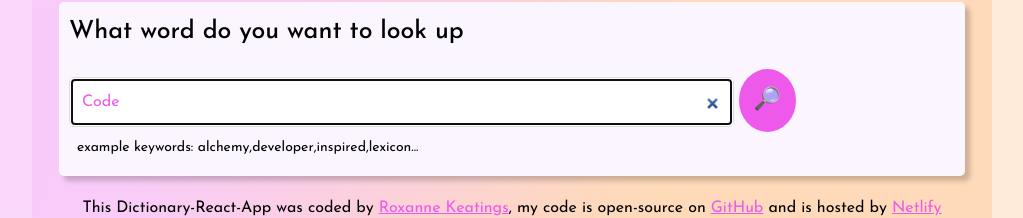
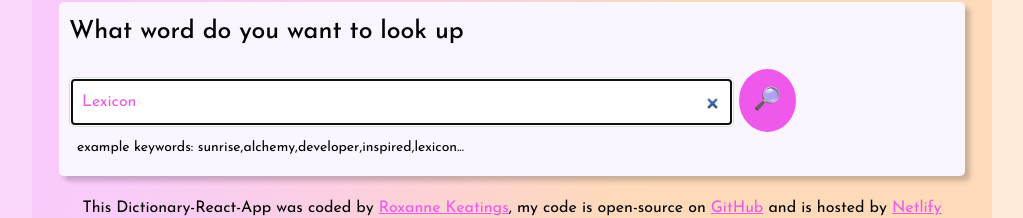
Before and after one commit to RoxyKeatings/dictionary-react-app, a React (Create React App) app: page / in a window 1280 px wide. Shown: the part 248-466 px from the top of the page, without its empty margins (128-1151 px from the left). Built offline with nearby package versions, Linux system fonts and the light colour scheme; no server answers; a web font is replaced by a local one.

Commit message:
changed defalt keyword

```diff
--- a/src/App.js
+++ b/src/App.js
@@ -10,7 +10,7 @@ function App() {
         <Header />
         <img src={logo} alt="dictionaryappgif" className="logo img-fluid" />
         <main>
-          <Dictionary defaultKeyword="code" />
+          <Dictionary defaultKeyword="lexicon" />
         </main>
         <Footer />
       </div>
--- a/src/Dictionary.js
+++ b/src/Dictionary.js
@@ -61,7 +61,7 @@ export default function Dictionary(props) {
             />
           </form>
           <div className="hint">
-            example keywords: alchemy,developer,inspired,lexicon...
+            example keywords: sunrise,alchemy,developer,inspired,lexicon...
           </div>
         </section>
         <DefinitionResults results={results} />
```
